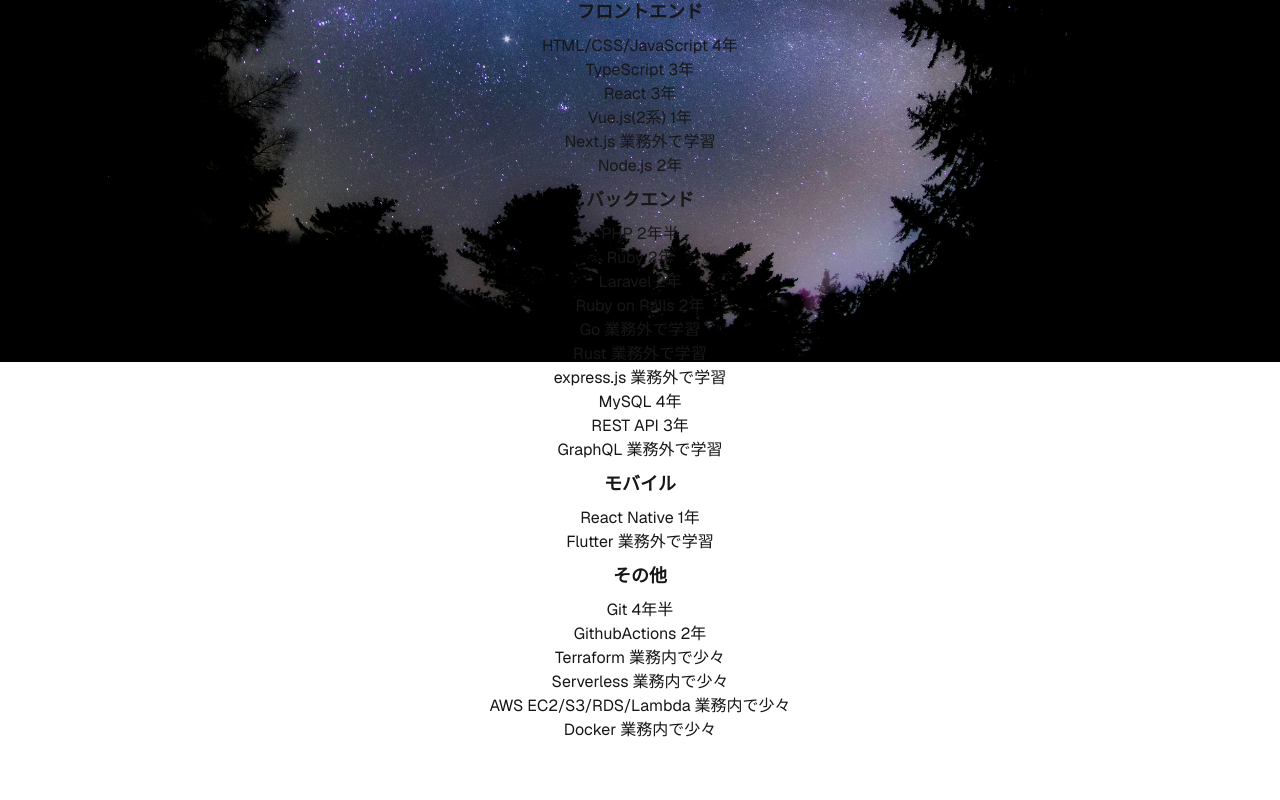
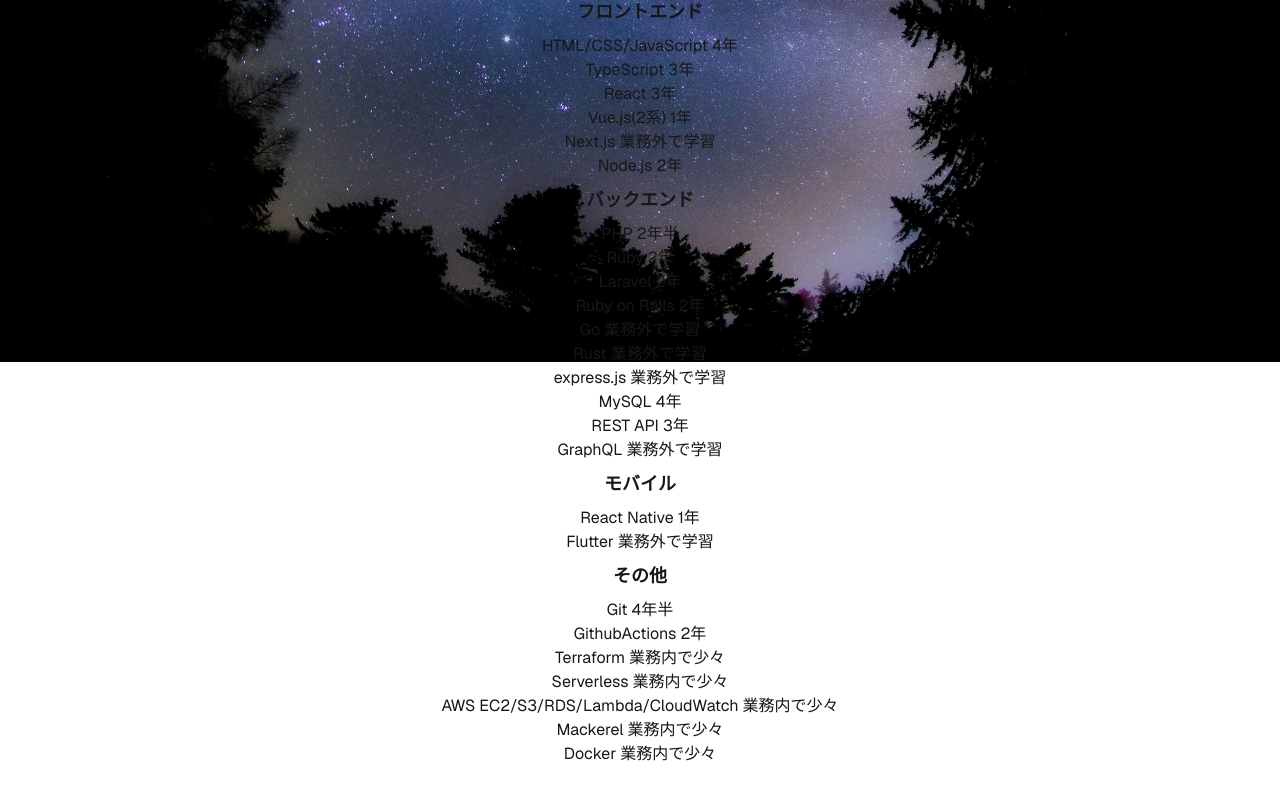
Before and after one commit to nottak0409/portfolio, a Next.js app: page /resume in a window 1280 px wide. Shown: the part 438-1238 px from the top of the page. Built offline with nearby package versions, Linux system fonts and the light colour scheme.

Commit message:
スキルの調整

```diff
--- a/app/resume/page.tsx
+++ b/app/resume/page.tsx
@@ -65,7 +65,10 @@
 							<li>GithubActions 2年</li>
 							<li>Terraform 業務内で少々</li>
 							<li>Serverless 業務内で少々</li>
-							<li>AWS EC2/S3/RDS/Lambda 業務内で少々</li>
+							<li>
+								AWS EC2/S3/RDS/Lambda/CloudWatch 業務内で少々
+							</li>
+							<li>Mackerel 業務内で少々</li>
 							<li>Docker 業務内で少々</li>
 						</ul>
 					</div>
```
